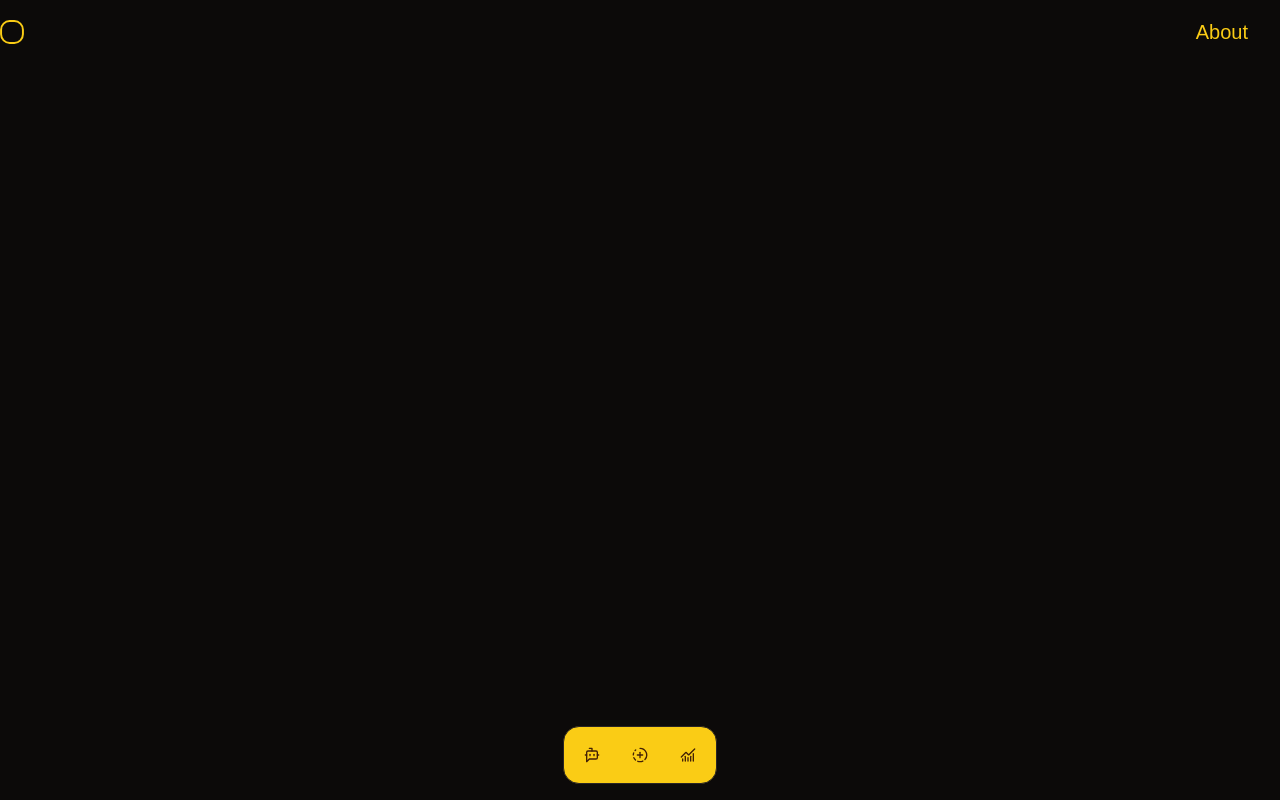
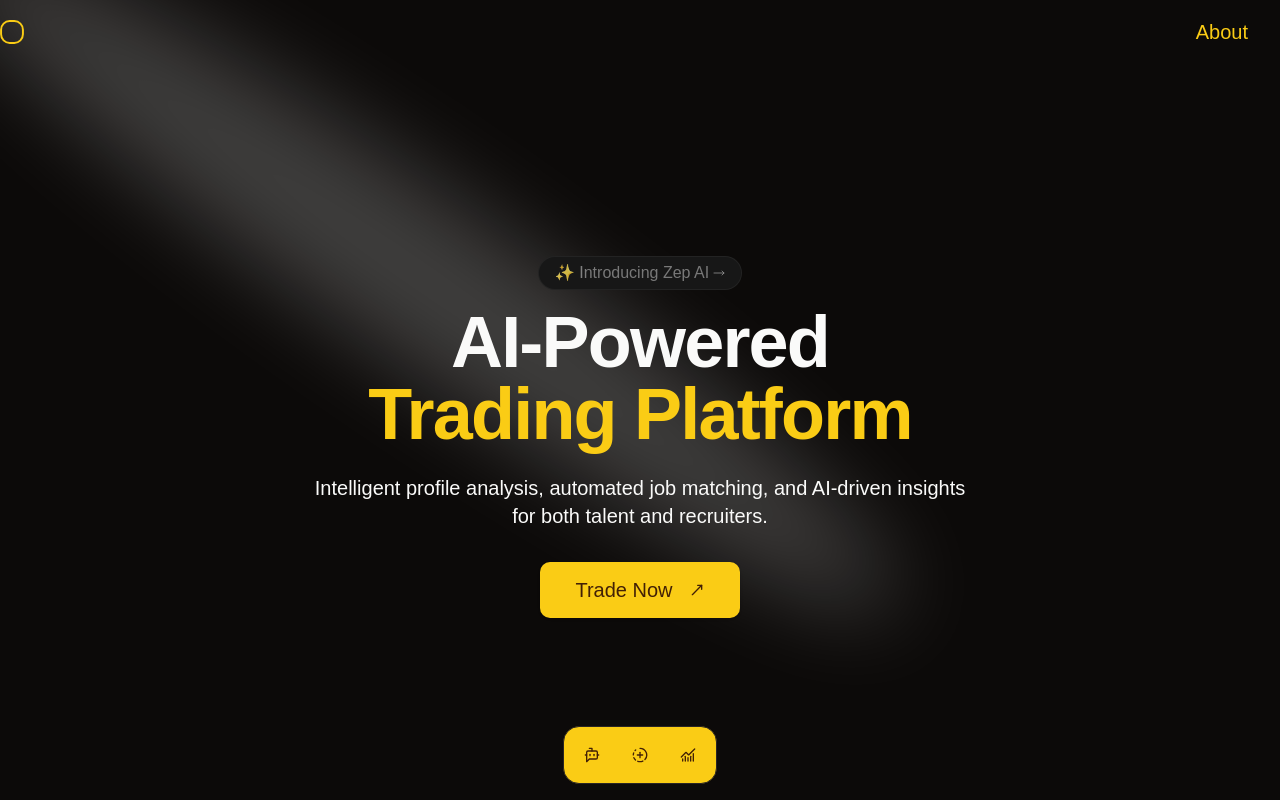
Before and after one commit to chann44/onchain-ai, a Next.js app in the folder app/: page / in a window 1280 px wide. Built offline with nearby package versions, Linux system fonts and the light colour scheme.

Commit message:
feat: UI: added marketing header: need proper text

```diff
--- a/app/app/(marketing)/page.tsx
+++ b/app/app/(marketing)/page.tsx
@@ -1,11 +1,15 @@
 'use client'
 
+import { BeamOfLight } from "@/components/marketing/beam-of-light";
 import { MarketingDock } from "@/components/marketing/marketing-dock";
+import { MarketingHeader } from "@/components/marketing/marketing-header";
 import { MarketingTopNav } from "@/components/marketing/marketing-top-nav";
 
 export default function MarketingPage() {
     return <main className="relative">
         <MarketingTopNav />
+        <BeamOfLight />
+        <MarketingHeader />
         <MarketingDock />
     </main>
 }
--- /dev/null
+++ b/app/components/marketing/beam-of-light.tsx
@@ -0,0 +1,36 @@
+export function BeamOfLight() {
+    return<svg
+      className="animate-beam pointer-events-none absolute -left-40 -top-52 z-[-1] h-[129%] w-[138%] lg:w-[90%]"
+      xmlns="http://www.w3.org/2000/svg"
+      viewBox="0 0 3787 2842"
+      fill="none"
+    >
+      <g filter="url(#filter0_f_1065_8)">
+        <ellipse
+          cx="1924.71"
+          cy="273.501"
+          rx="1924.71"
+          ry="273.501"
+          transform="matrix(-0.822377 -0.568943 -0.568943 0.822377 3631.88 2291.09)"
+          fill="white"
+          fillOpacity="0.21"
+        />
+      </g>
+      <defs>
+        <filter
+          id="filter0_f_1065_8"
+          x="0.860352"
+          y="0.838989"
+          width="3785.16"
+          height="2840.26"
+          filterUnits="userSpaceOnUse"
+          colorInterpolationFilters="sRGB"
+        >
+          <feFlood floodOpacity="0" result="BackgroundImageFix" />
+          <feBlend mode="normal" in="SourceGraphic" in2="BackgroundImageFix" result="shape" />
+          <feGaussianBlur stdDeviation="151" result="effect1_foregroundBlur_1065_8" />
+        </filter>
+      </defs>
+    </svg>
+
+}
--- /dev/null
+++ b/app/components/marketing/how-it-works.tsx
@@ -0,0 +1,4 @@
+
+export function HowItWorks() {
+    return <section className=""></section>
+}
--- /dev/null
+++ b/app/components/marketing/intro-text.tsx
@@ -0,0 +1,21 @@
+'use client'
+import { cn } from "@/lib/utils";
+import AnimatedShinyText from "@/components/ui/animated-shiny-text";
+import { MoveRight } from "lucide-react";
+
+export async function IntroText() {
+  return (
+    <div className="z-10 flex mb-4 items-center justify-center">
+      <div
+        className={cn(
+          "group rounded-full border border-black/5 bg-neutral-100 text-base text-white transition-all ease-in hover:cursor-pointer hover:bg-neutral-200 dark:border-white/5 dark:bg-neutral-900 dark:hover:bg-neutral-800",
+        )}
+      >
+        <AnimatedShinyText className="inline-flex items-center justify-center px-4 py-1 transition ease-out hover:text-neutral-600 hover:duration-300 hover:dark:text-neutral-400">
+          <span>✨ Introducing Zep AI</span>
+          <MoveRight className="ml-1 size-3 transition-transform duration-300 ease-in-out group-hover:translate-x-0.5" />
+        </AnimatedShinyText>
+      </div>
+    </div>
+  );
+}
--- a/app/components/marketing/marketing-header.tsx
+++ b/app/components/marketing/marketing-header.tsx
@@ -1 +1,28 @@
-export function MarketingHeader() {}
+import { MoveUpRight } from "lucide-react";
+import { Button } from "../ui/button";
+import { IntroText } from "./intro-text";
+
+export function MarketingHeader() {
+    return <section className="min-h-[80%] flex items-center justify-center pt-16 overflow-hidden">
+        <div className="relative max-w-screen-xl mx-auto px-4 sm:px-6 lg:px-8 py-32 text-center">
+            <IntroText />
+            <h1 className="text-5xl md:text-7xl font-bold tracking-tight mb-6">
+                AI-Powered
+                <br />
+                <span className="text-primary"> Trading Platform</span>
+            </h1>
+            <p className="max-w-2xl mx-auto text-xl text-secondary-foreground mb-8">
+                Intelligent profile analysis, automated job matching, and AI-driven insights for both talent and recruiters.
+            </p>
+            <div className="flex flex-col sm:flex-row items-center justify-center gap-4">
+                <Button size="lg" className="min-w-[200px] h-14 text-xl">
+
+                    Trade Now
+                    <MoveUpRight className="ml-2 h-6 w-6 shrink-0" />
+                </Button>
+
+            </div>
+        </div>
+    </section>
+
+}
--- a/app/components/marketing/marketing-top-nav.tsx
+++ b/app/components/marketing/marketing-top-nav.tsx
@@ -4,7 +4,7 @@ import { buttonVariants } from "../ui/button";
 import { SiteLogo } from "../logo/transparent";
 
 export function MarketingTopNav() {
-    return <nav className="h-16 flex w-full justify-between items-center">
+    return <nav className="h-16 flex w-full bg-transparent justify-between items-center">
     <SiteLogo  className="h-6 w-6 stroke-primary" />
         <Link href={"/about"} className={cn(buttonVariants({ variant: "link", size: "lg" }), "text-xl")}>About</Link>
     </nav>
--- /dev/null
+++ b/app/components/ui/animated-shiny-text.tsx
@@ -0,0 +1,40 @@
+import { CSSProperties, FC, ReactNode } from "react";
+
+import { cn } from "@/lib/utils";
+
+interface AnimatedShinyTextProps {
+  children: ReactNode;
+  className?: string;
+  shimmerWidth?: number;
+}
+
+const AnimatedShinyText: FC<AnimatedShinyTextProps> = ({
+  children,
+  className,
+  shimmerWidth = 100,
+}) => {
+  return (
+    <p
+      style={
+        {
+          "--shiny-width": `${shimmerWidth}px`,
+        } as CSSProperties
+      }
+      className={cn(
+        "mx-auto max-w-md text-neutral-600/70 dark:text-neutral-400/70",
+
+        // Shine effect
+        "animate-shiny-text bg-clip-text bg-no-repeat [background-position:0_0] [background-size:var(--shiny-width)_100%] [transition:background-position_1s_cubic-bezier(.6,.6,0,1)_infinite]",
+
+        // Shine gradient
+        "bg-gradient-to-r from-transparent via-black/80 via-50% to-transparent  dark:via-white/80",
+
+        className,
+      )}
+    >
+      {children}
+    </p>
+  );
+};
+
+export default AnimatedShinyText;
--- a/app/tailwind.config.ts
+++ b/app/tailwind.config.ts
@@ -55,6 +55,19 @@ const config: Config = {
   			lg: 'var(--radius)',
   			md: 'calc(var(--radius) - 2px)',
   			sm: 'calc(var(--radius) - 4px)'
+  		},
+  		animation: {
+  			'shiny-text': 'shiny-text 8s infinite'
+  		},
+  		keyframes: {
+  			'shiny-text': {
+  				'0%, 90%, 100%': {
+  					'background-position': 'calc(-100% - var(--shiny-width)) 0'
+  				},
+  				'30%, 60%': {
+  					'background-position': 'calc(100% + var(--shiny-width)) 0'
+  				}
+  			}
   		}
   	}
   },
```
